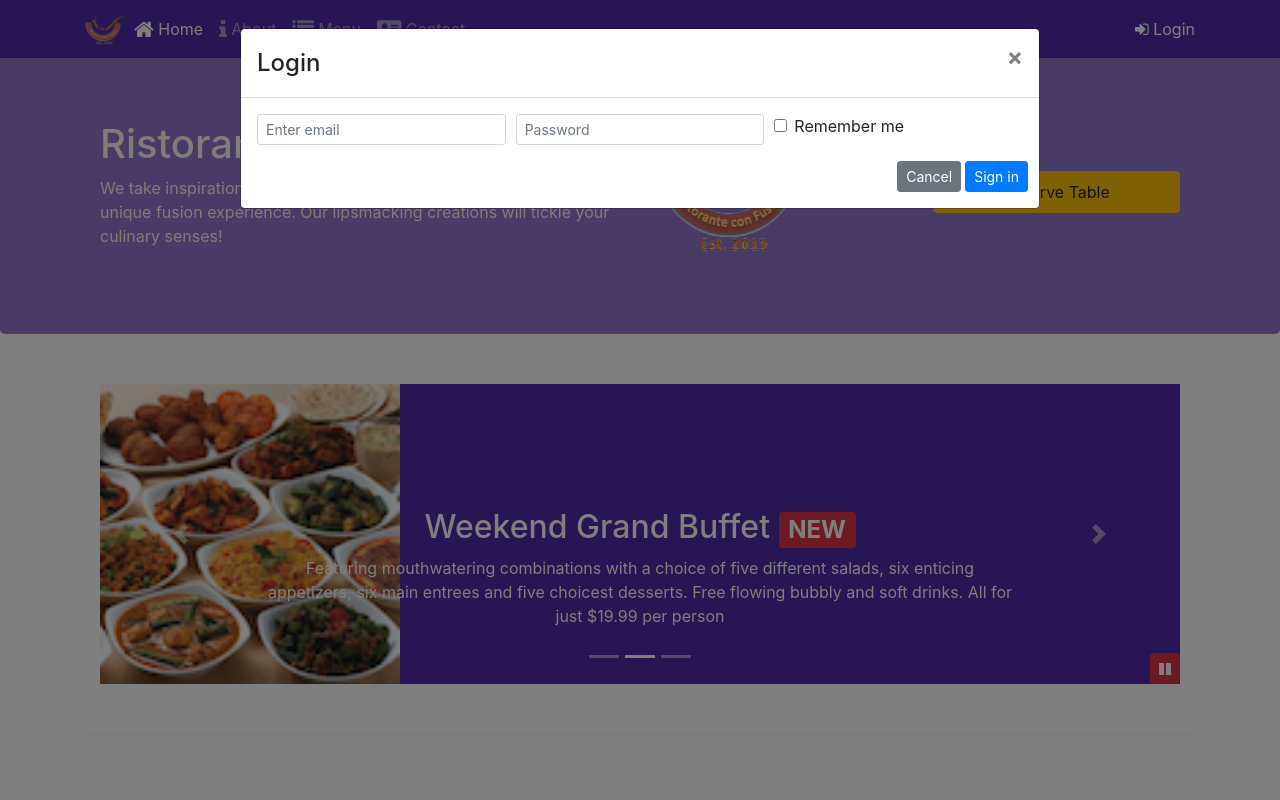
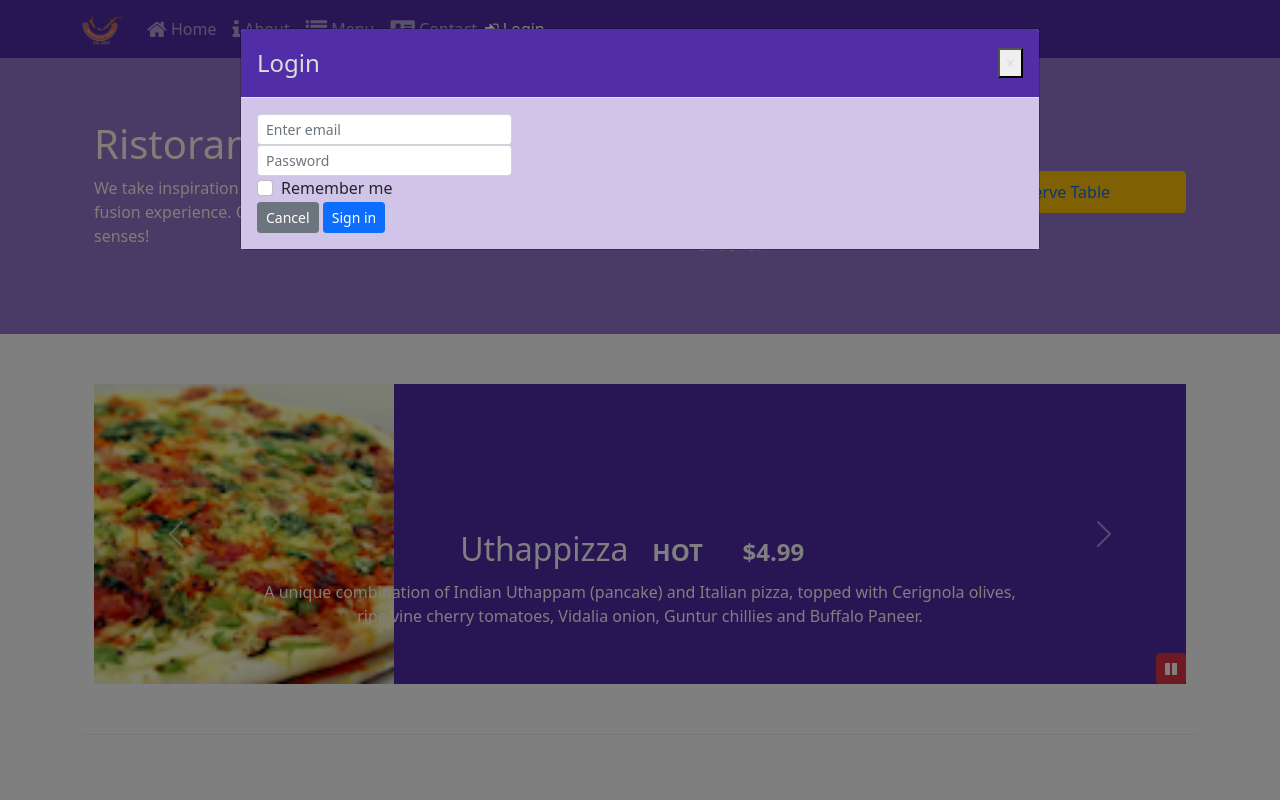
Before and after one commit to 41502DB/coursera_bootstrap4, a website: page index.html in a window 1280 px wide. Both pictures are taken after a click on the link "Login". Shown: the top 800 px of the page. Drawn offline with nearby package versions, Linux system fonts and the light colour scheme.

Commit message:
final course project

```diff
--- a/aboutus.html
+++ b/aboutus.html
@@ -264,6 +264,7 @@
     <script src="node_modules/jquery/dist/jquery.slim.min.js"></script>
     <script src="node_modules/popper.js/dist/umd/popper.min.js"></script>
     <script src="node_modules/bootstrap/dist/js/bootstrap.min.js"></script>
+    <script src="js/scripts.js"></script>
 
 </body>
 
--- a/css/styles.scss
+++ b/css/styles.scss
@@ -69,6 +69,22 @@ body{
     }
 }
 
+.modal-header {
+    background: $background-dark;
+}
+
+.modal-title {
+    color: $lt-gray;
+}
+
+.close {
+    color: $lt-gray;
+}
+
+.modal-body {
+    background: $background-pale;
+}
+
 #carouselButton {
     right:0px;
     position: absolute;
--- a/index.html
+++ b/index.html
@@ -30,7 +30,7 @@
                     <li class = "nav-item"><a class = "nav-link" href = "./contactus.html"><span class="fa fa-address-card fa-lg"></span> Contact</a></li>
                 </ul>
                 <span class="navbar-text">
-                    <a data-toggle="modal" data-target="#loginModal">
+                    <a id="loginbutton">
                         <span class="fa fa-sign-in"></span> Login
                     </a>
                 </span>
@@ -167,7 +167,7 @@
 
                 <div class="col-12 col-sm-3 align-self-center">
                     <a role="button" class="btn btn-block nav-link btn-warning"
-                        data-toggle="modal" data-target="#reserveModal">Reserve Table</a>
+                       id="reservebutton">Reserve Table</a>
                 </div>
             </div>
         </div>
@@ -318,23 +318,7 @@
     <script src="node_modules/jquery/dist/jquery.slim.min.js"></script>
     <script src="node_modules/popper.js/dist/umd/popper.min.js"></script>
     <script src="node_modules/bootstrap/dist/js/bootstrap.min.js"></script>
-    <script>
-        $(document).ready(function() {
-            $('#mycarousel').carousel({interval: 2000});
-            $("#carouselButton").click(function(){
-                if ($("#carouselButton").children("span").hasClass('fa-pause')) {
-                    $("#mycarousel").carousel('pause');
-                    $("#carouselButton").children("span").removeClass('fa-pause');
-                    $("#carouselButton").children("span").addClass('fa-play');
-                }
-                else if ($("#carouselButton").children("span").hasClass('fa-play')){
-                    $("#mycarousel").carousel('cycle');
-                    $("#carouselButton").children("span").removeClass('fa-play');
-                    $("#carouselButton").children("span").addClass('fa-pause');
-                }
-            });
-        })
-    </script>
+    <script src="js/scripts.js"></script>
 </body>
 
 </html>
--- /dev/null
+++ b/js/scripts.js
@@ -0,0 +1,23 @@
+$(document).ready(function() {
+    $('#mycarousel').carousel({interval: 2000});
+    $("#carouselButton").click(function(){
+        if ($("#carouselButton").children("span").hasClass('fa-pause')) {
+            $("#mycarousel").carousel('pause');
+            $("#carouselButton").children("span").removeClass('fa-pause');
+            $("#carouselButton").children("span").addClass('fa-play');
+        }
+        else if ($("#carouselButton").children("span").hasClass('fa-play')){
+            $("#mycarousel").carousel('cycle');
+            $("#carouselButton").children("span").removeClass('fa-play');
+            $("#carouselButton").children("span").addClass('fa-pause');
+        }
+    });
+
+    $("#loginbutton").click(function(){
+        $("#loginModal").modal('show');
+    });
+
+    $("#reservebutton").click(function(){
+        $("#reserveModal").modal('show');
+    })
+});
```
Also changed, not shown: contactus.html (+1 -0 lines), package.json (+9 -5 lines), css/styles.css, 1 other file.
